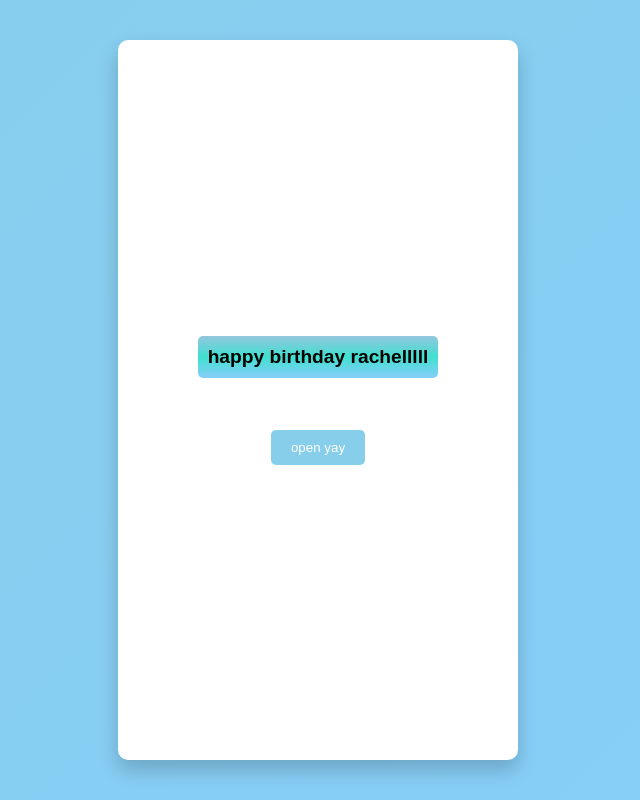
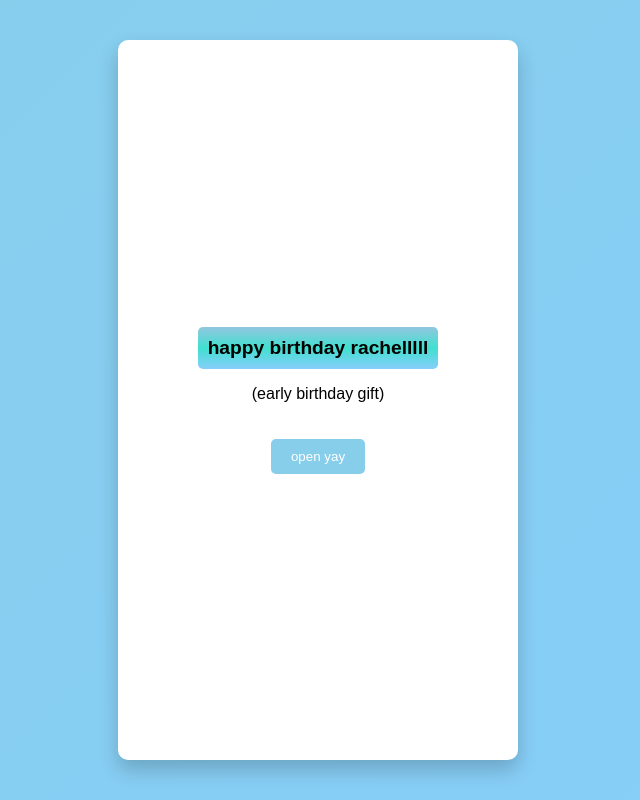
Before and after one commit to vitalifiano/rachelbirthday, a plain HTML site: page index.html in a window 1280 px wide. Shown: the whole page, without its empty margins (322-962 px from the left). Drawn offline with Linux system fonts and the light colour scheme.

Commit message:
Update index.html

```diff
--- a/index.html
+++ b/index.html
@@ -11,15 +11,15 @@
         <div class="card">
             <div class="card-front">
                 <h1 style="background: linear-gradient(rgb(147, 198, 223), turquoise, lightskyblue); border-radius:5px;">happy birthday rachelllll</h1>
-                <p></p>
+                <p>(early birthday gift)</p>
                 <button onclick="toggleCard()">open yay</button>
             </div>
             <div class="card-inside">
                 <h2>dear my baby</h2>
-                <p>i've been reflecting on our time together and have always admired your qualities—your strength, your determination to stay and be with me. yet, i believe it is better this way, perhaps your life has become much more peaceful without me. please know that, despite the fact that i left, my support for you remains unwavering.</p>
+                <p>i've been reflecting on our time together and have always admired your qualities—your strength, your optimism, your determination to stay and be with me. yet, i believe it is better this way, perhaps your life has become much more peaceful without me. please know that, despite the fact that i left, my support for you remains unwavering.</p>
                 <p>i am genuinely proud of everything you have accomplished so far, and i will continue to be proud of you in the future. i will always hold a special place in my heart for you, and i will forever love you, my baby. </p>
                 <p>i hope today brings genuine happiness for you; your happiness is all i could ever ask for. please remain true to who you are, rachel. you are wonderful, caring, and kindhearted—i hope you realize that. anyway, i hope you have a wonderful birthday, have lots of fun, and enjoy your time.</p>
-                <p> i've been crying since that day. i miss us.</p>
+                <p>i will miss us.</p>
                 <button onclick="toggleCard()">close aw</button>
             </div>
         </div>
```
